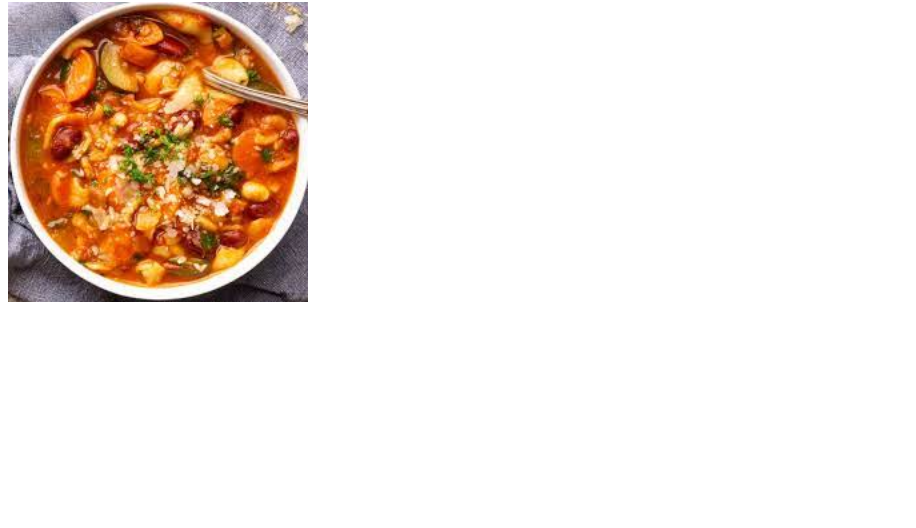
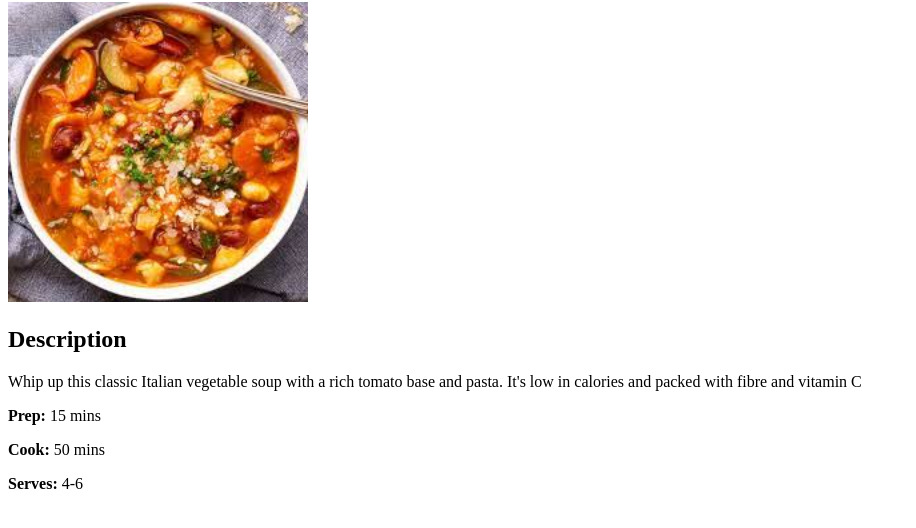
Before and after one commit to ProjectDunk05/odin-recipes, a plain HTML site: page recipes/minestrone-soup.html in a window 1280 px wide. Shown: the part 78-606 px from the top of the page, without its empty margins (0-916 px from the left). Drawn offline with Linux system fonts and the light colour scheme.

Commit message:
Add decription

```diff
--- a/recipes/minestrone-soup.html
+++ b/recipes/minestrone-soup.html
@@ -9,5 +9,11 @@
     <h1>Minestrone Soup</h1>
 
     <img src="../images/minestrone-soup.jpeg" alt="minestrone soup" width="300" >
+
+    <h2>Description</h2>
+    <p>Whip up this classic Italian vegetable soup with a rich tomato base and pasta. It's low in calories and packed with fibre and vitamin C</p>
+    <p><b>Prep:</b> 15 mins</p>
+    <p><b>Cook:</b> 50 mins</p>
+    <p><b>Serves:</b> 4-6</p>
 </body>
 </html>
```
